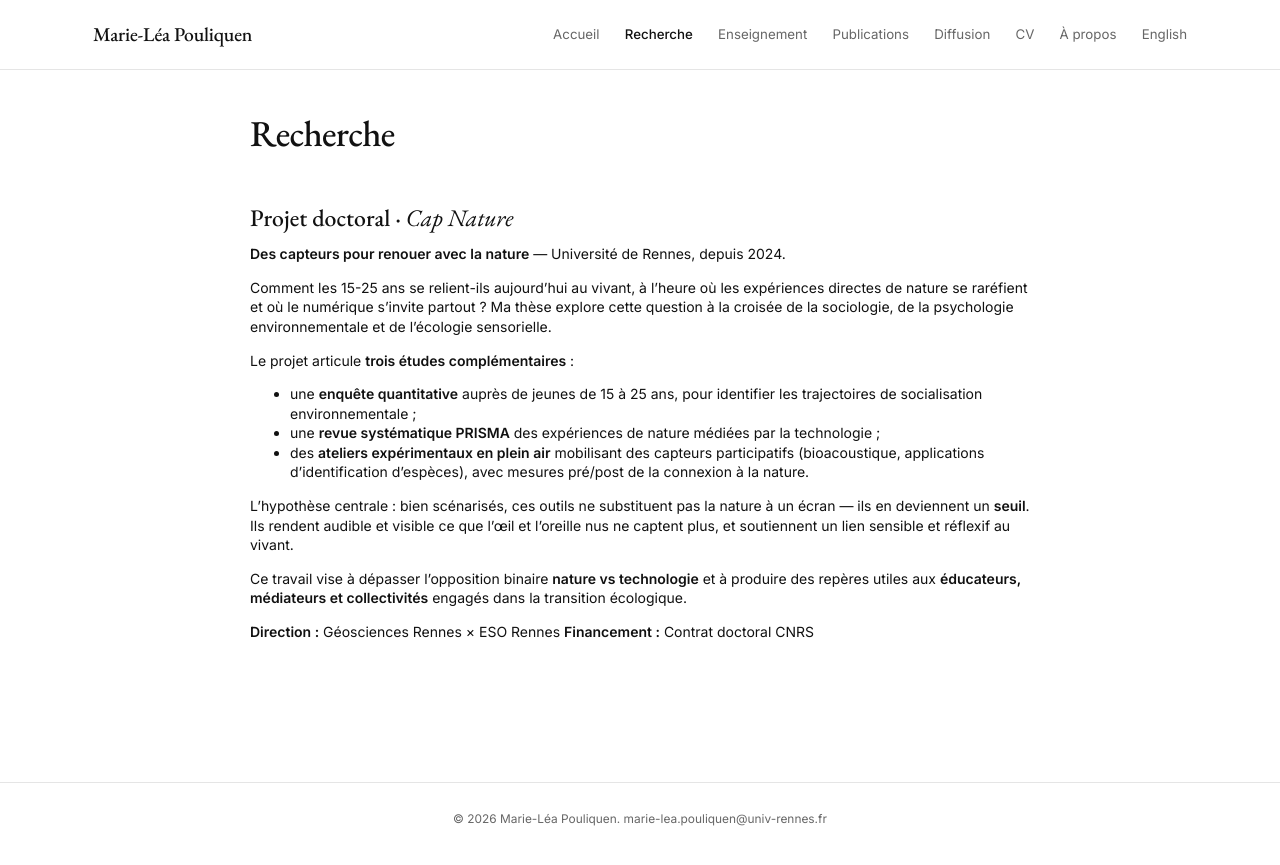
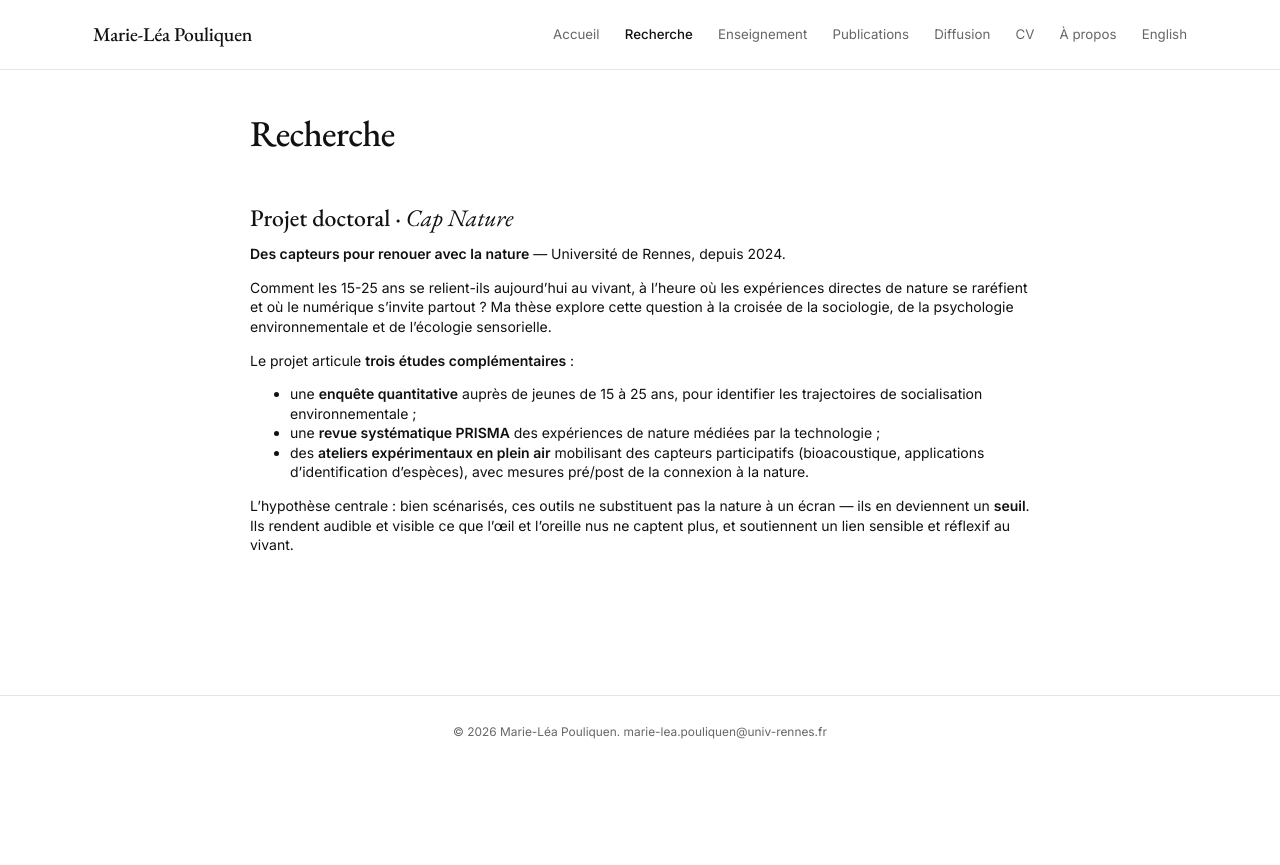
Before and after one commit to marieleapouliquen/marieleapouliquen.github.io, a Jekyll site: the page built from _pages/recherche.md, in a window 1280 px wide. Shown: the top 865 px of the page. Built offline with Jekyll 4.4.1, drawn with Linux system fonts in a browser that asks for light colours.

Commit message:
Update recherche.md

```diff
--- a/_pages/recherche.md
+++ b/_pages/recherche.md
@@ -18,8 +18,3 @@ Le projet articule **trois études complémentaires** :
 - des **ateliers expérimentaux en plein air** mobilisant des capteurs participatifs (bioacoustique, applications d'identification d'espèces), avec mesures pré/post de la connexion à la nature.
 
 L'hypothèse centrale : bien scénarisés, ces outils ne substituent pas la nature à un écran — ils en deviennent un **seuil**. Ils rendent audible et visible ce que l'œil et l'oreille nus ne captent plus, et soutiennent un lien sensible et réflexif au vivant.
-
-Ce travail vise à dépasser l'opposition binaire **nature vs technologie** et à produire des repères utiles aux **éducateurs, médiateurs et collectivités** engagés dans la transition écologique.
-
-**Direction&nbsp;:** Géosciences Rennes × ESO Rennes
-**Financement&nbsp;:** Contrat doctoral CNRS
```
